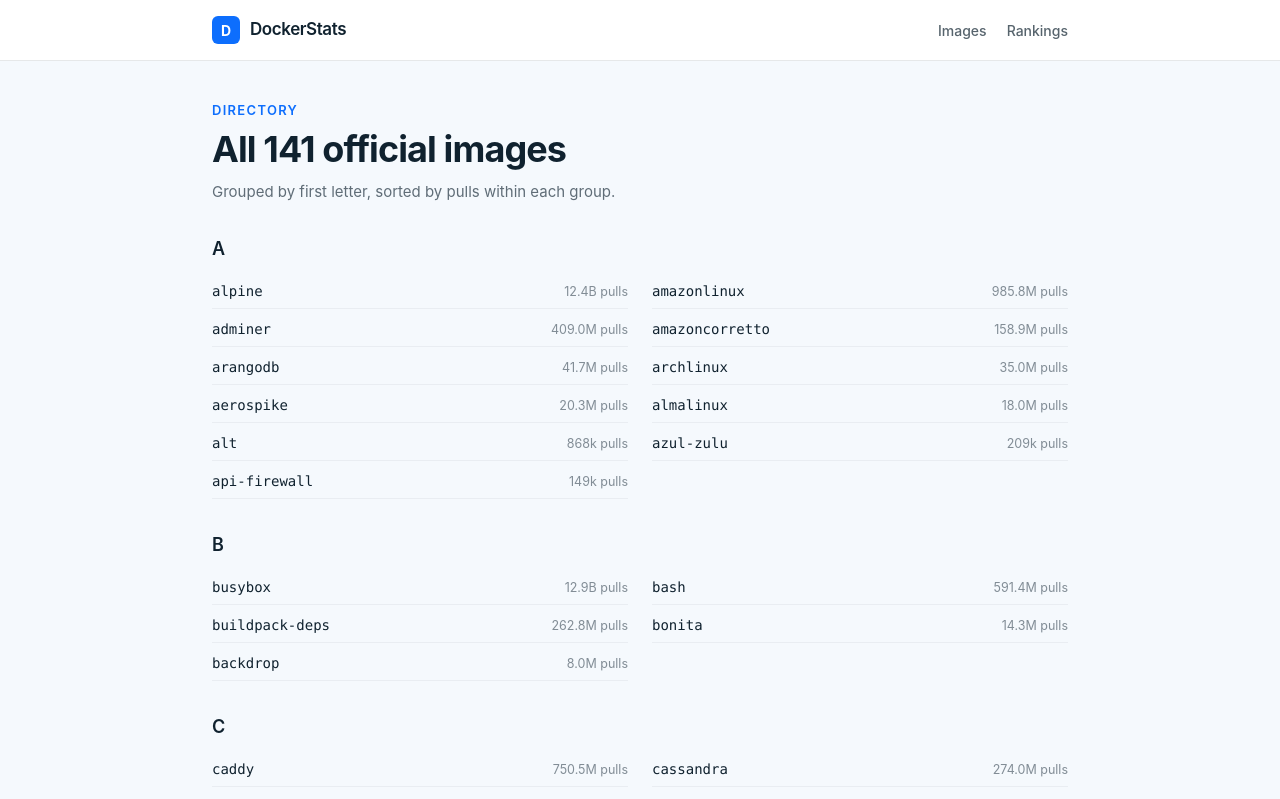
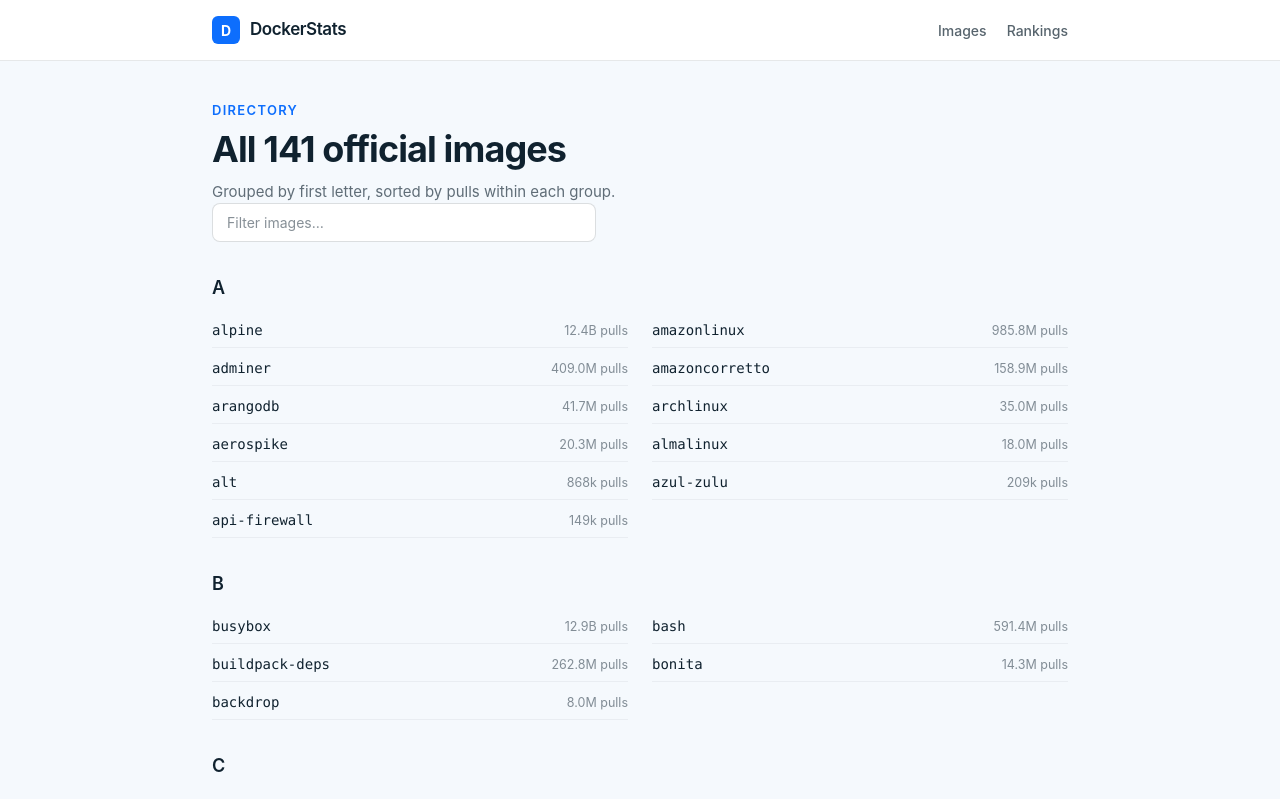
Before and after one commit to JKWY01/dockerstats, a Next.js app: page /images in a window 1280 px wide. Shown: the top 799 px of the page. Built offline with nearby package versions, Linux system fonts and the light colour scheme; no server answers.

Commit message:
ux: back-to-top, directory filter, sticky table heads, smooth anchors, a11y (skip-link/focus-visible/reduced-motion), outbound link markers

```diff
--- a/app/globals.css
+++ b/app/globals.css
@@ -19,3 +19,27 @@
   color: var(--foreground);
   font-family: var(--font-sans);
 }
+
+/* ---- UX 细节批(六站统一):锚点/焦点/动效/吸顶表头/出站角标 ---- */
+html { scroll-behavior: smooth; }
+
+@media (prefers-reduced-motion: reduce) {
+  html { scroll-behavior: auto; }
+  *, *::before, *::after { animation-duration: 0.01ms !important; transition-duration: 0.01ms !important; }
+}
+
+[id] { scroll-margin-top: 84px; }
+
+.sticky-head thead th { position: sticky; top: 0; z-index: 10; background: #ffffff; box-shadow: inset 0 -1px 0 rgb(0 0 0 / 0.08); }
+
+a[target="_blank"]::after { content: " ↗"; font-size: 0.85em; opacity: 0.55; }
+
+a:focus-visible, button:focus-visible, input:focus-visible, select:focus-visible {
+  outline: 2px solid var(--brand); outline-offset: 2px;
+}
+
+.skip-link { position: absolute; left: -9999px; }
+.skip-link:focus {
+  left: 8px; top: 8px; z-index: 50; background: #ffffff; color: inherit;
+  padding: 8px 14px; border-radius: 8px; box-shadow: 0 2px 10px rgb(0 0 0 / 0.18);
+}
--- a/app/image/[name]/page.tsx
+++ b/app/image/[name]/page.tsx
@@ -118,7 +118,7 @@
         </p>
         {m.tags.length ? (
           <div className="mt-4 overflow-x-auto rounded-xl border border-ink/10 bg-white">
-            <table className="w-full text-[13.5px]">
+            <table className="w-full text-[13.5px] sticky-head">
               <thead>
                 <tr className="border-b border-ink/10 text-left text-[12px] uppercase tracking-wider text-ink/45">
                   <th className="px-4 py-2.5">Tag</th>
--- a/app/images/page.tsx
+++ b/app/images/page.tsx
@@ -4,6 +4,7 @@
 import { breadcrumbLd } from '@/lib/jsonld'
 import { BASE, bigNum } from '@/lib/site'
 import { allImages, groupByLetter } from '@/lib/hub'
+import FilterBox from '@/components/FilterBox'
 
 export const revalidate = 86400
 
@@ -21,7 +22,7 @@
   ])
 
   return (
-    <div>
+    <div id="img-groups">
       <script type="application/ld+json" dangerouslySetInnerHTML={{ __html: breadcrumb }} />
 
       <p className="text-[13px] font-semibold uppercase tracking-widest text-brand">Directory</p>
@@ -31,6 +32,8 @@
       <p className="mt-3 text-[15px] text-ink/65">Grouped by first letter, sorted by pulls within each group.</p>
 
       <AdSlot slot="images-top" />
+
+      <FilterBox targetId="img-groups" placeholder="Filter images…" />
 
       {groups.map((g) => (
         <section key={g.letter} className="mt-8">
--- a/app/layout.tsx
+++ b/app/layout.tsx
@@ -3,6 +3,7 @@
 import { Analytics } from '@vercel/analytics/next'
 import Nav from '@/components/Nav'
 import Footer from '@/components/Footer'
+import BackToTop from '@/components/BackToTop'
 import { BASE, SITE_NAME, SITE_TAGLINE } from '@/lib/site'
 import './globals.css'
 
@@ -22,9 +23,11 @@
   return (
     <html lang="en">
       <body className="min-h-screen bg-background text-ink antialiased">
+        <a href="#main" className="skip-link">Skip to content</a>
         <Nav />
-        <main className="mx-auto w-full max-w-4xl px-5 pb-16 pt-10">{children}</main>
+        <main id="main" className="mx-auto w-full max-w-4xl px-5 pb-16 pt-10">{children}</main>
         <Footer />
+        <BackToTop />
         <Analytics />
         {AD_CLIENT ? (
           <Script id="adsbygoogle-init" async strategy="afterInteractive" crossOrigin="anonymous" src={`https://pagead2.googlesyndication.com/pagead/js/adsbygoogle.js?client=${AD_CLIENT}`} />
--- /dev/null
+++ b/components/BackToTop.tsx
@@ -0,0 +1,33 @@
+'use client'
+
+import { useEffect, useState } from 'react'
+
+/** 回顶按钮:滚过 600px 出现;平滑回顶但尊重系统的减少动效偏好。 */
+export default function BackToTop() {
+  const [show, setShow] = useState(false)
+
+  useEffect(() => {
+    const onScroll = () => setShow(window.scrollY > 600)
+    onScroll()
+    window.addEventListener('scroll', onScroll, { passive: true })
+    return () => window.removeEventListener('scroll', onScroll)
+  }, [])
+
+  if (!show) return null
+
+  return (
+    <button
+      type="button"
+      aria-label="Back to top"
+      onClick={() =>
+        window.scrollTo({
+          top: 0,
+          behavior: window.matchMedia('(prefers-reduced-motion: reduce)').matches ? 'auto' : 'smooth',
+        })
+      }
+      className="fixed bottom-6 right-6 z-40 flex h-10 w-10 items-center justify-center rounded-full border border-ink/15 bg-white text-[16px] font-semibold text-ink/70 shadow-sm transition-colors hover:text-ink"
+    >
+      ↑
+    </button>
+  )
+}
--- /dev/null
+++ b/components/FilterBox.tsx
@@ -0,0 +1,43 @@
+'use client'
+
+import { useEffect, useState } from 'react'
+
+/** 目录即输即筛:按 targetId 容器内的 tr/li 文本过滤,显示命中计数。纯客户端,零外呼。 */
+export default function FilterBox({ targetId, placeholder = 'Type to filter…' }: { targetId: string; placeholder?: string }) {
+  const [q, setQ] = useState('')
+  const [hits, setHits] = useState<number | null>(null)
+
+  useEffect(() => {
+    const root = document.getElementById(targetId)
+    if (!root) return
+    const needle = q.trim().toLowerCase()
+    let n = 0
+    const rows = root.querySelectorAll<HTMLElement>('tr, li')
+    for (const row of rows) {
+      // 容器级 li(嵌着列表)不过滤,只滤叶子行
+      const isLeaf = row.tagName === 'TR' || row.querySelectorAll('ul, table').length === 0
+      if (!isLeaf) continue
+      const match = !needle || (row.textContent ?? '').toLowerCase().includes(needle)
+      row.style.display = match ? '' : 'none'
+      if (match) n += 1
+    }
+    setHits(needle ? n : null)
+  }, [q, targetId])
+
+  return (
+    <div className="mb-4 flex flex-wrap items-center gap-3">
+      <input
+        value={q}
+        onChange={(e) => setQ(e.target.value)}
+        placeholder={placeholder}
+        aria-label="Filter this list"
+        className="w-full max-w-sm rounded-lg border border-ink/15 bg-white px-3.5 py-2 text-[14px] focus:border-brand focus:outline-none"
+      />
+      {hits != null ? (
+        <span className="text-[13px] text-ink/50">
+          {hits} match{hits === 1 ? '' : 'es'}
+        </span>
+      ) : null}
+    </div>
+  )
+}
```
